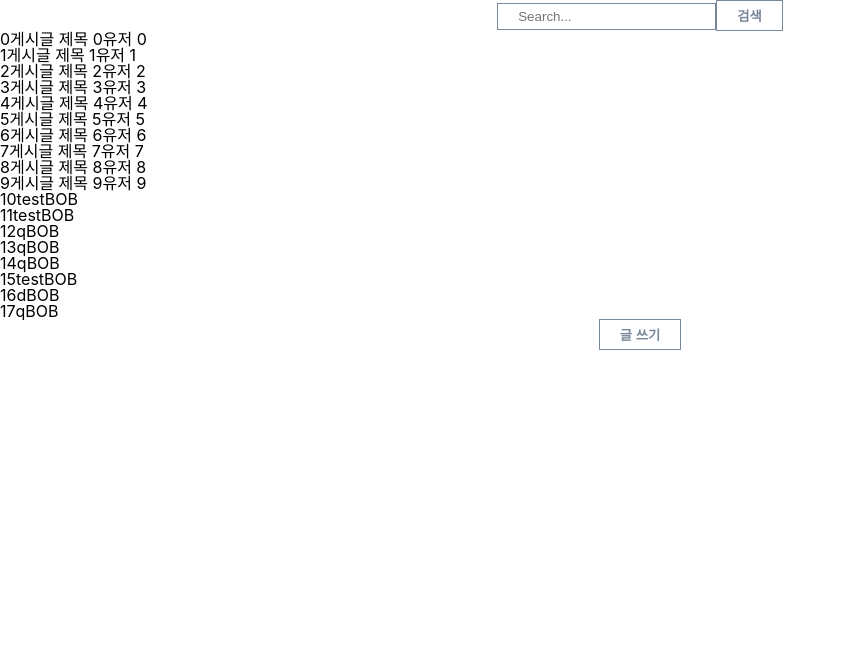
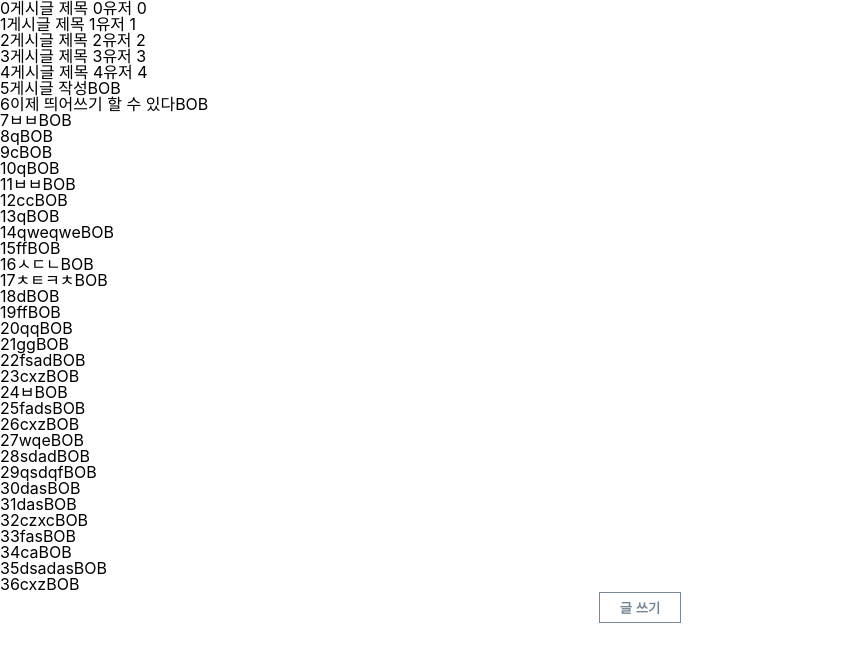
Before and after one commit to geunheejung/mobx-board, a React (Create React App) app: page / in a window 1280 px wide. Shown: the top 662 px of the page, without its empty margins (0-846 px from the left). Built offline with nearby package versions, Linux system fonts and the light colour scheme; data requests are answered from the project's data file; the HTML template or start-up script is replaced by a standard one.

Commit message:
분리한 store post List에 적용.

```diff
--- a/fake-server/db.json
+++ b/fake-server/db.json
@@ -31,81 +31,195 @@
       "user": "유저 4"
     },
     {
-      "id": "49eb784e-1047-440f-8d85-efcc2136ba62",
-      "title": "게시글 제목 5",
-      "content": "게시글 내용 5",
-      "user": "유저 5"
+      "id": "97bc3b4e-97e6-4117-a546-97b5e831a1d5",
+      "title": "게시글   작성",
+      "content": "합니다",
+      "user": "BOB"
     },
     {
-      "id": "25fd7c97-4c58-40c8-a3be-383141593812",
-      "title": "게시글 제목 6",
-      "content": "게시글 내용 6",
-      "user": "유저 6"
+      "id": "9265680f-9a1d-410d-8af3-9f14153cf6de",
+      "title": "이제 띄어쓰기 할 수 있다",
+      "content": "ㅁㅁ",
+      "user": "BOB"
     },
     {
-      "id": "c403fde0-6591-477a-b990-b392a1db9166",
-      "title": "게시글 제목 7",
-      "content": "게시글 내용 7",
-      "user": "유저 7"
+      "id": "38a92a2b-0947-45f8-a9ba-3f35fded7185",
+      "title": "ㅂㅂ",
+      "content": "ㅂㅂ",
+      "user": "BOB"
     },
     {
-      "id": "73e487dd-10cf-4b5b-8177-04d14e636180",
-      "title": "게시글 제목 8",
-      "content": "게시글 내용 8",
-      "user": "유저 8"
-    },
-    {
-      "id": "0c44f6e4-79d8-49bd-a582-7822990279b1",
-      "title": "게시글 제목 9",
-      "content": "게시글 내용 9",
-      "user": "유저 9"
-    },
-    {
-      "title": "test",
-      "content": "test",
-      "user": "BOB",
-      "id": "Q7ZY-W2"
-    },
-    {
-      "title": "test",
-      "content": "test",
-      "user": "BOB",
-      "id": "KN8OdiH"
-    },
-    {
-      "id": "3f3453f7-0b8f-44ed-ba48-f4443f3419ed",
+      "id": "de474e73-6d35-4bb2-91b8-8f40f24ff074",
       "title": "q",
       "content": "q",
       "user": "BOB"
     },
     {
-      "id": "1ba30115-8e42-42c4-8b40-eab0b7765e10",
+      "id": "7203406d-3fa1-420f-b46d-ceb0aedd54e3",
+      "title": "c",
+      "content": "c",
+      "user": "BOB"
+    },
+    {
+      "id": "2402611f-518b-476b-960f-ad8962f31f83",
       "title": "q",
       "content": "q",
       "user": "BOB"
     },
     {
-      "id": "3826b7f1-3051-47f5-90b1-c5d46f55bc4d",
+      "id": "6861f908-2824-4fc5-8779-9d17f2659898",
+      "title": "ㅂㅂ",
+      "content": "ㅂㅂ",
+      "user": "BOB"
+    },
+    {
+      "id": "e0c7c416-7b88-4932-b74a-424b332ff05a",
+      "title": "cc",
+      "content": "cc",
+      "user": "BOB"
+    },
+    {
+      "id": "4e3a2d37-e0cb-43d9-af91-9ef520a8db21",
       "title": "q",
       "content": "q",
       "user": "BOB"
     },
     {
-      "id": "a611af2e-c258-462e-b6a2-f1f018c0396e",
-      "title": "test",
-      "content": "test",
+      "id": "18d7ca34-57e8-4be7-beff-9fe8fdbc136b",
+      "title": "qweqwe",
+      "content": "qweqweqwe",
       "user": "BOB"
     },
     {
-      "id": "a1ed76c4-507f-449b-93dc-b76e1e3ef253",
+      "id": "0aee40d3-0241-46e3-bda5-d7fd39adfe1f",
+      "title": "ff",
+      "content": "ff",
+      "user": "BOB"
+    },
+    {
+      "id": "5824b611-752a-471d-9ac0-1f31fb704222",
+      "title": "ㅅㄷㄴ",
+      "content": "ㅅㄷㄴ",
+      "user": "BOB"
+    },
+    {
+      "id": "549f288d-47fc-491a-a572-282551e84f12",
+      "title": "ㅊㅌㅋㅊ",
+      "content": "ㅊㅋㅌㅊ",
+      "user": "BOB"
+    },
+    {
+      "id": "a590faf0-e85a-4c40-979d-33e001d3a912",
       "title": "d",
       "content": "d",
       "user": "BOB"
     },
     {
-      "id": "0e92acda-fe82-45fb-8f14-5827644c1b80",
-      "title": "q",
-      "content": "q",
+      "id": "aefd9b93-2ba5-4d9e-83bc-f99bba116f8d",
+      "title": "ff",
+      "content": "ff",
+      "user": "BOB"
+    },
+    {
+      "id": "e2720d0c-61c9-4fa1-b4cb-b53d70ae25b1",
+      "title": "qq",
+      "content": "qq",
+      "user": "BOB"
+    },
+    {
+      "id": "8a029413-35ad-4a2b-bea9-fb870aed3e5d",
+      "title": "gg",
+      "content": "gg",
+      "user": "BOB"
+    },
+    {
+      "id": "483b75a2-7b5d-48d2-939a-5a4f74bcb44f",
+      "title": "fsad",
+      "content": "dasd",
+      "user": "BOB"
+    },
+    {
+      "id": "dbccf1bb-7fc2-48a7-b2cd-3ce570f7ca55",
+      "title": "cxz",
+      "content": "czx",
+      "user": "BOB"
+    },
+    {
+      "id": "5f62df29-c178-406a-a865-60e1cb3ad9fd",
+      "title": "ㅂ",
+      "content": "ㅂ",
+      "user": "BOB"
+    },
+    {
+      "id": "6c7ddef6-79e7-4d8b-9b4b-67a22f9d4848",
+      "title": "fads",
+      "content": "das",
+      "user": "BOB"
+    },
+    {
+      "id": "9b431971-eacb-4f4c-969f-af6c8d88a373",
+      "title": "cxz",
+      "content": "czx",
+      "user": "BOB"
+    },
+    {
+      "id": "88248002-3d4a-4fcc-bd80-d88ae305ce9a",
+      "title": "wqe",
+      "content": "wqe",
+      "user": "BOB"
+    },
+    {
+      "id": "283b7bf7-f18d-4828-b876-200a40e33a8a",
+      "title": "sdad",
+      "content": "dsad",
+      "user": "BOB"
+    },
+    {
+      "id": "bd7f411c-3e68-4a2a-ad57-e00a6bc81515",
+      "title": "qsdqf",
+      "content": "fqfq",
+      "user": "BOB"
+    },
+    {
+      "id": "971a7c3d-0ec5-4fbf-98fd-747ebe1c63b1",
+      "title": "das",
+      "content": "dsa",
+      "user": "BOB"
+    },
+    {
+      "id": "1c0e767c-1935-4828-807f-3ff91a52b689",
+      "title": "das",
+      "content": "dasdasd",
+      "user": "BOB"
+    },
+    {
+      "id": "edef874c-fff6-45a5-9ed8-c398d7fd98ed",
+      "title": "czxc",
+      "content": "xzccz",
+      "user": "BOB"
+    },
+    {
+      "id": "23305fed-b502-46f1-9373-d50fef35b86e",
+      "title": "fas",
+      "content": "fasfaf",
+      "user": "BOB"
+    },
+    {
+      "id": "52a6f597-6414-4139-9dcd-2d80cf64966f",
+      "title": "ca",
+      "content": "cac",
+      "user": "BOB"
+    },
+    {
+      "id": "e7a649e4-a64e-497a-912b-7662e0839310",
+      "title": "dsadas",
+      "content": "dasdad",
+      "user": "BOB"
+    },
+    {
+      "id": "7271bc25-54fc-48d9-be10-0f6603557000",
+      "title": "cxz",
+      "content": "cxz",
       "user": "BOB"
     }
   ]
--- a/src/App.tsx
+++ b/src/App.tsx
@@ -1,12 +1,13 @@
-import React, {useCallback, useEffect, useState} from "react";
+import React, {useCallback, useContext, useEffect, useState} from "react";
 import PostList from './components/PostList';
 import Search from './components/Search';
 import Modal from './components/Modal';
 import PostWriteForm from './components/Form/PostWriteForm';
-import {postStore}  from './modlues/post';
 import "./App.css";
+import {observer} from "mobx-react-lite";
+import {PostRooteStoreType} from "./modlues/post/type";
 
-function App() {
+const App = observer(function App() {
   const [ isOpen, setIsOpen ] = useState(false);
   const toggleModal = useCallback(() => {
     setIsOpen(prev => !prev);
@@ -15,16 +16,16 @@ function App() {
   return <div className="App">
     {/* 글쓰기 모달 */}
     <Modal defaultIsOpen={isOpen} onClose={toggleModal}>
-      <PostWriteForm afterSubmit={toggleModal} postStore={postStore} />
+      <PostWriteForm afterSubmit={toggleModal} />
     </Modal>
     {/* 게시글 검색 */}
-    <Search postStore={postStore} />
+    {/*<Search postStore={postStore} />*/}
     {/* 게시글 목록 */}
     <PostList />
     <button onClick={toggleModal}>글 쓰기</button>
 
 
   </div>;
-}
+});
 
 export default App;
--- a/src/components/Form/PostWriteForm.tsx
+++ b/src/components/Form/PostWriteForm.tsx
@@ -1,15 +1,14 @@
-import {FormEvent, useCallback, useEffect, useRef, useState} from "react";
-import {PostStore} from "../../modlues/post";
+import {FormEvent, useCallback, useContext, useEffect, useRef, useState} from "react";
+import {observer} from "mobx-react-lite";
+import {PostStoreContext} from "../../index";
 import './PostWriteForm.css'
-import {observer} from "mobx-react-lite";
 
 interface Props {
-  postStore: PostStore;
   afterSubmit?: () => void;
 }
 
-const PostWriteForm = observer(function PostWriteForm({ postStore, afterSubmit }: Props) {
- const { fetchCreatePost, fetctGetPosts } = postStore;
+const PostWriteForm = observer(function PostWriteForm({ afterSubmit }: Props) {
+ const { postStore } = useContext(PostStoreContext)
 
   const titleInputRef = useRef<HTMLInputElement>(null)
   const contentTextareaRef = useRef<HTMLTextAreaElement>(null)
@@ -54,8 +53,8 @@ const PostWriteForm = observer(function PostWriteForm({ postStore, afterSubmit }
 
   const createPostFlow = useCallback(async () => {
     try {
-      await fetchCreatePost({ title, content, user: 'BOB' })
-      await fetctGetPosts();
+      const newPost = postStore.createPost();
+      newPost.updateFromJson({ title, content, user: 'BOB' });
 
       cleanup();
     } catch (error) {
@@ -66,12 +65,12 @@ const PostWriteForm = observer(function PostWriteForm({ postStore, afterSubmit }
   }, [title, content]);
 
   const handleTitleChange = useCallback((e:  React.ChangeEvent<HTMLInputElement>) => {
-    const value = e.target.value.trim();
+    const value = e.target.value
     setTitle(value)
   }, [title]);
 
   const handleContentChange = useCallback((e:  React.ChangeEvent<HTMLTextAreaElement>) => {
-    const value = e.target.value.trim();
+    const value = e.target.value
     setContent(value);
   }, [content]);
 
--- a/src/components/PostList/index.tsx
+++ b/src/components/PostList/index.tsx
@@ -1,30 +1,32 @@
-import {useCallback, useContext, useEffect, useMemo, useState} from "react";
+import { useContext, useMemo, useState} from "react";
 import { observer } from 'mobx-react-lite'
+import {computed, trace} from 'mobx';
 import Post from "../Post";
 import Spinner from "../Spinner";
 import {FETCH_STATE} from "../../api";
+import {PostStoreContext} from "../../index";
 import './PostList.css';
-import PostStoreContext from "../../context/PostStoreContext";
+const PostList = observer(function PostList() {
+  const rootStore = useContext(PostStoreContext);
 
-const PostList = observer(function PostList() {
-  const {  postStore: { fetchState, postList }} = useContext(PostStoreContext)
+  const { postStore } = rootStore;
 
-  const [error, setError] = useState('')
-
+  // mobx store의 변경 사항이 올바르게 반영 되지 않음.
   const renderPostList = useMemo(() => {
-    if (fetchState === FETCH_STATE.PENDING) return <Spinner />
-    if (fetchState === FETCH_STATE.ERROR) return (
+    if (postStore.fetchState === FETCH_STATE.PENDING) return computed(() => <Spinner />)
+    if (postStore.fetchState === FETCH_STATE.ERROR) return computed(() => (
       <div>
         <button>다시 불러오기</button>
       </div>
-    );
+    ))
 
-    return (
-      postList.map((row, index) => (
+    return computed(() => (
+      postStore.postList.map((row, index) => (
         <Post key={row.id} index={index} {...row} />
       ))
-    )
-  }, [postList, fetchState]);
+    ))
+  }, [postStore.postList, postStore.fetchState]).get();
+
 
   return (
     <div className="post-list-container">
--- a/src/components/Search/index.tsx
+++ b/src/components/Search/index.tsx
@@ -26,8 +26,8 @@ const Search = observer(function Search({ postStore }: Props) {
     e.preventDefault();
   }
 
-  const handleChange = useCallback((e:  React.ChangeEvent<HTMLInputElement>) => {
-    const value = e.target.value.trim();
+  const handleChange = useCallback((e: React.ChangeEvent<HTMLInputElement>) => {
+    const value = e.target.value;
     setValue(value)
     searchFlow(value)
   }, [value]);
@@ -47,24 +47,29 @@ const Search = observer(function Search({ postStore }: Props) {
     setIsSearch(false);
   }, []);
 
-  useEffect(() => {
-    window.addEventListener('click', (e: MouseEvent) => {
-      if (containerRef.current && resultRef.current) {
-        if (e.target) {
-          const { className } = e.target as HTMLElement;
-
-          if (
-            containerRef.current.className.includes(className) ||
-            resultRef.current.className.includes(className)
-          ) {
-            return;
-          }
-
-          setIsSearch(false);
-        }
-      }
-    })
-  }, []);
+  // useEffect(() => {
+  //   const listener = (e: MouseEvent) => {
+  //     if (containerRef.current && resultRef.current) {
+  //       if (e.target) {
+  //         const { className } = e.target as HTMLElement;
+  //
+  //         if (
+  //           containerRef.current.className.includes(className) ||
+  //           resultRef.current.className.includes(className)
+  //         ) {
+  //           return;
+  //         }
+  //
+  //         setIsSearch(false);
+  //       }
+  //     }
+  //   }
+  //   window.addEventListener('click', listener);
+  //
+  //   return () => {
+  //     window.removeEventListener('click', listener);
+  //   }
+  // }, []);
 
   return (
     <div className='search-container' ref={containerRef}>
--- a/src/components/Spinner/index.tsx
+++ b/src/components/Spinner/index.tsx
@@ -5,12 +5,13 @@ const override: CSSProperties = {
   display: 'block',
   margin: '0 auto',
   borderColor: 'red',
+  color: 'red'
 }
 
 const Spinner = () => {
   return (
     <CircleLoader
-      color={'#fff'}
+      color={'red'}
       cssOverride={override}
       aria-label="Loading Spinner"
       data-testid="loader"
--- a/src/context/PostStoreContext.tsx
+++ /dev/null
@@ -1,6 +0,0 @@
-import {createContext} from "react";
-import rootStore, {PostRootStore} from "../modlues/post/postRootStore";
-
-const PostStoreContext = createContext<PostRootStore>(rootStore);
-
-export default PostStoreContext;
--- a/src/modlues/post/index.ts
+++ b/src/modlues/post/index.ts
@@ -33,7 +33,6 @@ export class PostStore {
     this.fetchState = FETCH_STATE.PENDING;
     try {
       const response: ApiResponse<PostListType> = yield instnace.get(URL.POST);
-      console.log(response.data);
       this.postList = response.data;
       this.fetchState = FETCH_STATE.DONE;
     } catch (error) {
@@ -84,5 +83,3 @@ export class PostStore {
 }
 
 export const postStore = new PostStore();
-
-console.log('postStore.postList ->', postStore.postList);
--- a/src/modlues/post/postListStore.ts
+++ b/src/modlues/post/postListStore.ts
@@ -1,4 +1,4 @@
-import {makeAutoObservable, runInAction} from "mobx";
+import {action, flow, makeAutoObservable, observable, runInAction} from "mobx";
 import {AxiosResponse} from "axios";
 import {IPost, PostListType } from "../../data";
 import {PostRooteStoreType, PostStoreListType, TransPortLayerType, UserStoreType} from './type';
@@ -11,9 +11,14 @@ export class PostListStore {
   postList: PostStoreListType = [];
   fetchState: FetchStateKeys = FETCH_STATE.PENDING;
 
-  constructor(rootStore: PostRooteStoreType, transportLayer: TransPortLayerType) {
-    makeAutoObservable(this);
-    this.userStore = rootStore.userStore;
+  constructor(transportLayer: TransPortLayerType, userStore: UserStoreType) {
+    makeAutoObservable(this, {
+      createPost: action.bound,
+      updatePostFromServer: action.bound,
+      loadPostList: flow.bound,
+      postList: observable.deep
+    });
+    this.userStore = userStore;
     this.transportLayer = transportLayer;
 
     this.loadPostList();
@@ -23,8 +28,10 @@ export class PostListStore {
     this.fetchState = FETCH_STATE.PENDING;
     try {
       const res: AxiosResponse<PostListType> = yield this.transportLayer.fetchPostList();
-      res.data.forEach(json => this.updatePostFromServer(json))
-      this.fetchState = FETCH_STATE.DONE;
+      runInAction(() => {
+        res.data.forEach(json => this.updatePostFromServer(json))
+        this.fetchState = FETCH_STATE.DONE;
+      });
     } catch (error) {
       this.fetchState = FETCH_STATE.ERROR;
     }
@@ -46,11 +53,13 @@ export class PostListStore {
   createPost() {
     const post = new Post(this);
     this.postList.push(post);
+    // this.loadPostList()
     return post;
   }
 
   // Post가 어떻게든 삭제되었을 때 클라이언트 메모리에서 삭제한다.
   removePost(post: Post) {
-
+    this.postList.splice(this.postList.indexOf(post), 1);
+    post.dispose();
   }
 }
--- a/src/modlues/post/postRootStore.ts
+++ b/src/modlues/post/postRootStore.ts
@@ -8,10 +8,8 @@ export class PostRootStore {
 
   constructor() {
     this.userStore = new UserStore(this);
-    this.postStore = new PostListStore(this, new TransPortLayer());
+    this.postStore = new PostListStore(new TransPortLayer(), new UserStore(this));
   }
 }
 
-const rootStore = new PostRootStore();
-
-export default rootStore;
+export default new PostRootStore();
--- a/src/modlues/post/postStore.ts
+++ b/src/modlues/post/postStore.ts
@@ -12,7 +12,7 @@ export class Post {
   autoSave = true; // Post의 변경사항을 서버에 제출하기 위한 표시
   saveHandler: () => void; // post를 자동저장하는 사이드이펙트의 Disposer;
 
-  constructor(store: any, id = uuidV4()) {
+  constructor(store: PostListStoreType, id = uuidV4()) {
     makeAutoObservable(this, {
       id: false,
       title: false,
@@ -20,7 +20,7 @@ export class Post {
       store: false,
       autoSave: false,
       saveHandler: false,
-      dispose: false
+      dispose: false,
     });
 
     this.store = store;
@@ -50,7 +50,7 @@ export class Post {
     }
   }
 
-  updateFromJson(json: IPost) {
+  updateFromJson(json: Omit<IPost, 'id'>) {
     this.autoSave = false; // 변경 사항을 서버로 다시 보내는 것을 방지합니다.
     this.title = json.title;
     this.content = json.content;
```
Also changed, not shown: src/index.tsx (+5 -3 lines).
